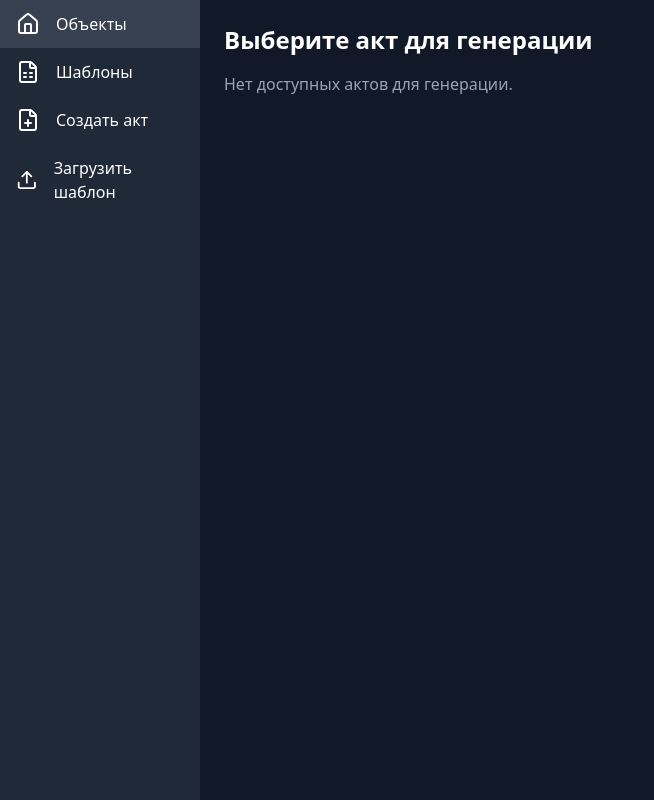
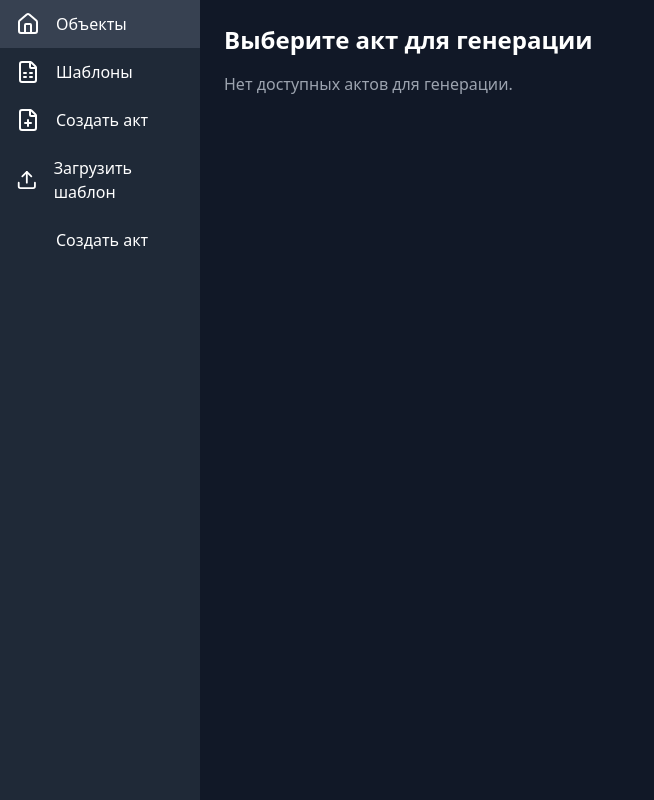
Before and after one commit to madfeelx85/actapp, a FastAPI app: template src/templates/acts_generate_page.html in a window 1280 px wide. Shown: the whole page, without its empty margins (0-654 px from the left). Run offline with FastAPI, Linux system fonts and the light colour scheme; the template is opened without the code that fills it, so the values that code supplies are empty; parts of the project's set-up code (start-up, migrations or seed data) failed here and were passed over; some libraries are stand-ins or nearby versions.

Commit message:
add point generate into main menu

```diff
--- a/src/templates/base.html
+++ b/src/templates/base.html
@@ -45,6 +45,10 @@
         <i data-lucide="upload" class="w-6 h-6"></i>
         <span class="hidden group-hover:inline">Загрузить шаблон</span>
       </a>
+      <a href="/generate" class="flex items-center gap-4 px-4 py-3 hover:bg-gray-700">
+        <i data-lucide="generate" class="w-6 h-6"></i>
+        <span class="hidden group-hover:inline">Создать акт</span>
+      </a>
     </aside>
 
     <!-- Main Content -->
```
